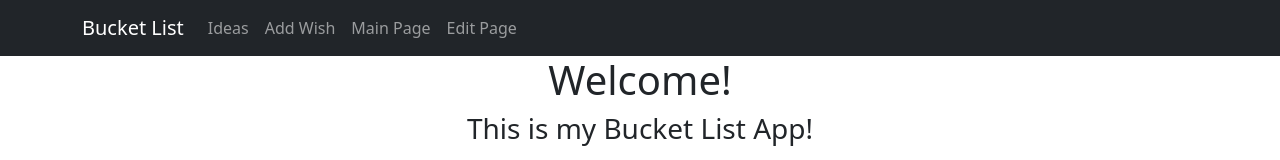
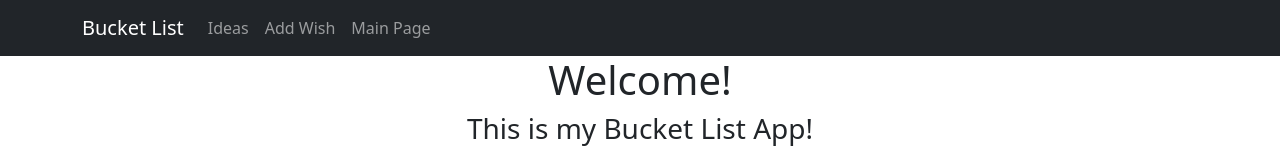
Before and after one commit to natashazywczyk/DataRepProject, a React (Create React App) app: page / in a window 1280 px wide. Shown: the top 160 px of the page. Built offline with nearby package versions, Linux system fonts and the light colour scheme.

Commit message:
Fixed error where edit page wasn't editing wish

```diff
--- a/src/App.js
+++ b/src/App.js
@@ -20,7 +20,7 @@ function App() {
           <Route path = "/ideas" element = {<Ideas />} />
           <Route path = "/main" element = {<Main />} />
           <Route path = "/additem" element = {<AddItem />}/>
-          <Route path = "/editlist" element = {<EditList />}/>
+          <Route path = "/editlist/:id" element = {<EditList />}/>
         </Routes>
       </Router>
     </div>
--- a/src/components/Navigation.js
+++ b/src/components/Navigation.js
@@ -15,7 +15,7 @@ const Navigation = () => {
                     <Nav.Link href="/ideas">Ideas</Nav.Link>
                     <Nav.Link href="/additem">Add Wish</Nav.Link>
                     <Nav.Link href="/main">Main Page</Nav.Link>
-                    <Nav.Link href="/editlist">Edit Page</Nav.Link>
+
                 </Nav>
             </Container>
         </Navbar>
```
